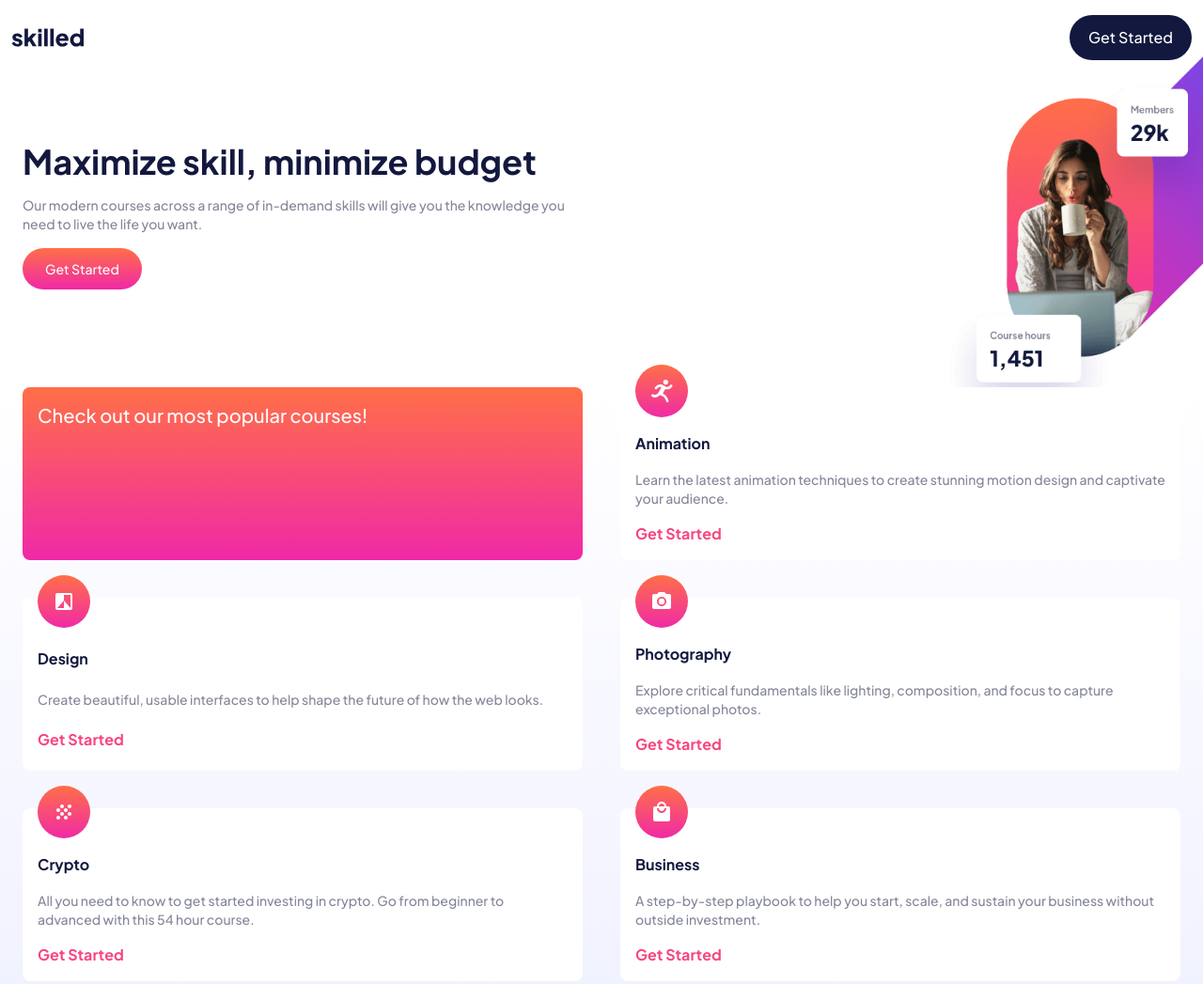
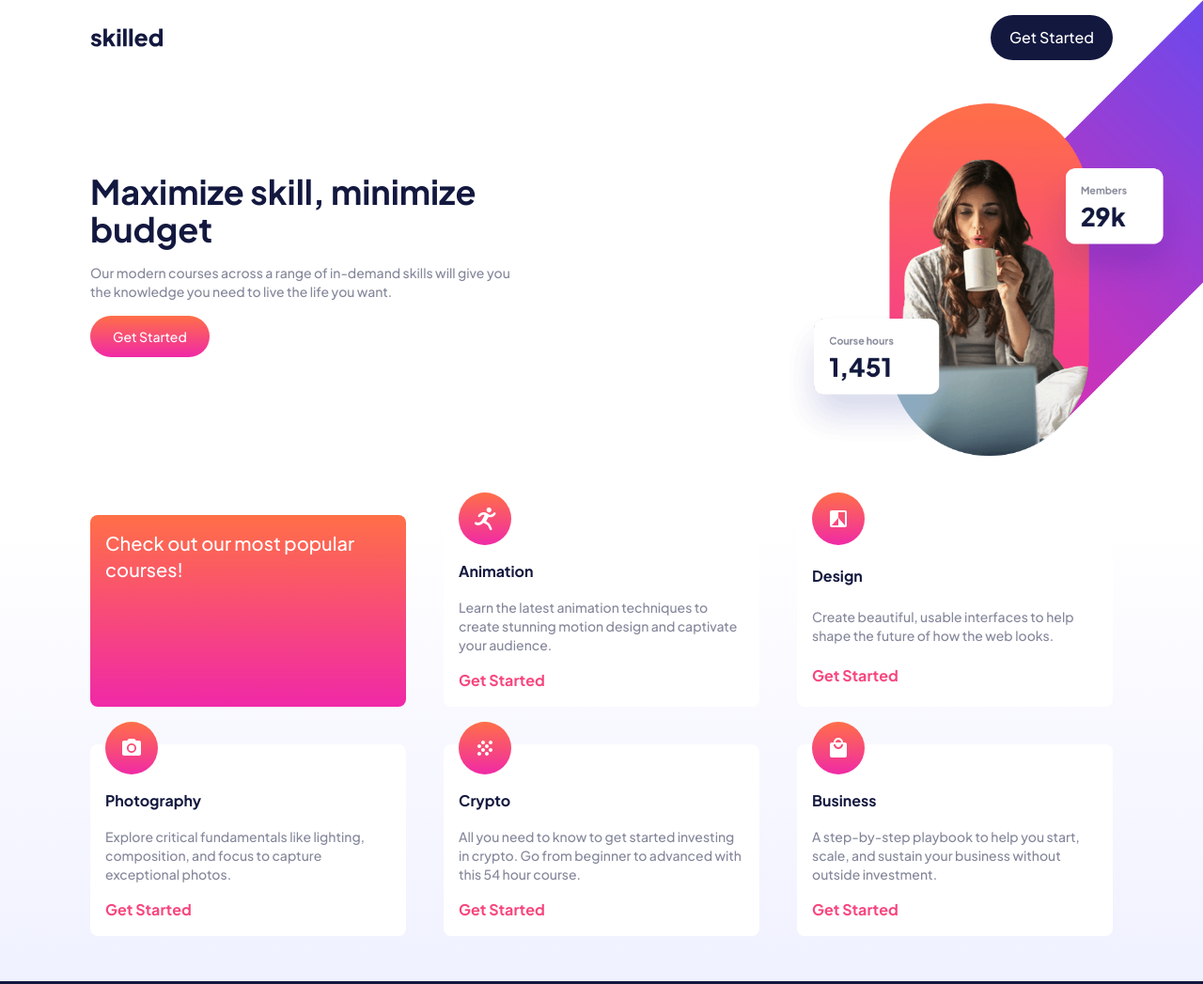
Before and after one commit to runabol/skilled-elearning-landing-page, a website: page index.html in a window 1280 px wide. Shown: the top 1047 px of the page at 94% size. Drawn offline with nearby package versions, Linux system fonts and the light colour scheme; files that its build step writes are made by us from their sources.

Commit message:
finished desktop

```diff
--- a/index.html
+++ b/index.html
@@ -14,14 +14,14 @@
     <title>Frontend Mentor | Skilled e-learning landing page</title>
   </head>
   <body>
-    <header class="flex items-center justify-between mx-3 my-4">
+    <header class="flex items-center justify-between mx-3 md:mx-6 lg:mx-24 my-4">
       <img src="assets/logo-dark.svg" alt="hero image" class="h-5" />
       <button class="bg-color-2 text-color-6 rounded-full px-5 py-3">Get Started</button>
     </header>
 
     <main class="mt-6">
-      <div class="mx-3 md:mx-6 my-4 flex flex-col gap-4">
-        <div class="flex flex-col gap-4 md:pr-[50vw] md:my-16">
+      <div class="mx-3 md:mx-6 lg:mx-24 my-4 flex flex-col gap-4">
+        <div class="flex flex-col gap-4 md:pr-[50vw] md:my-16 lg:mb-32 lg:mt-24">
           <h1 class="text-4xl font-bold text-color-2">Maximize skill, minimize budget</h1>
           <p class="text-color-3 text-sm">
             Our modern courses across a range of in-demand skills will give you the knowledge you need to live the life
@@ -37,8 +37,8 @@
       </div>
 
       <div class="from-color-7 to-color-6 bg-gradient-to-t mt-10 pb-8">
-        <div class="mx-3 md:mx-6 my-4">
-          <div class="grid md:grid-cols-2 gap-10">
+        <div class="mx-3 md:mx-6 lg:mx-24 my-4">
+          <div class="grid md:grid-cols-2 lg:grid-cols-3 gap-10">
             <p
               class="text-xl p-4 text-color-6 rounded-lg text-white from-gradient-1-a to-gradient-1-b bg-gradient-to-t"
             >
--- a/input.css
+++ b/input.css
@@ -13,4 +13,14 @@
             top -50px right -220px;
         }
     }
+    @media (width > 1024px) {
+        body {
+         background-image:
+            url('assets/image-hero-desktop.png');
+         background-repeat: no-repeat;
+         background-size: 700px;
+         background-position:
+            top -100px right -250px;
+        }
+    }
 }
```
